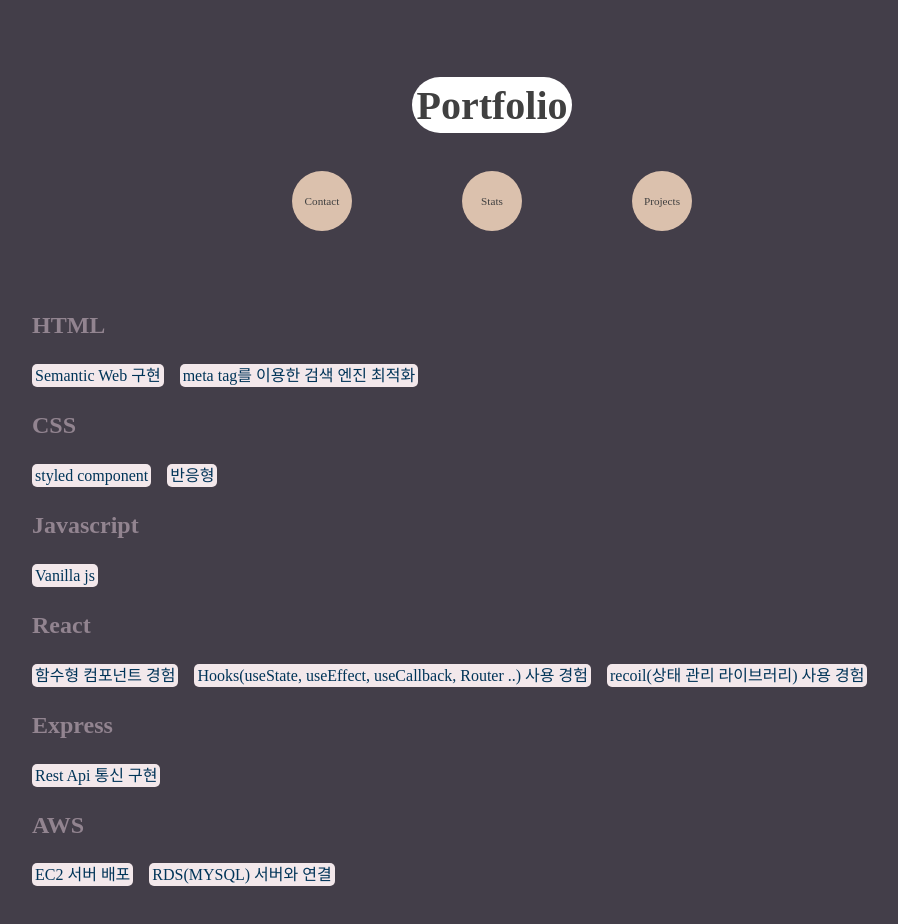
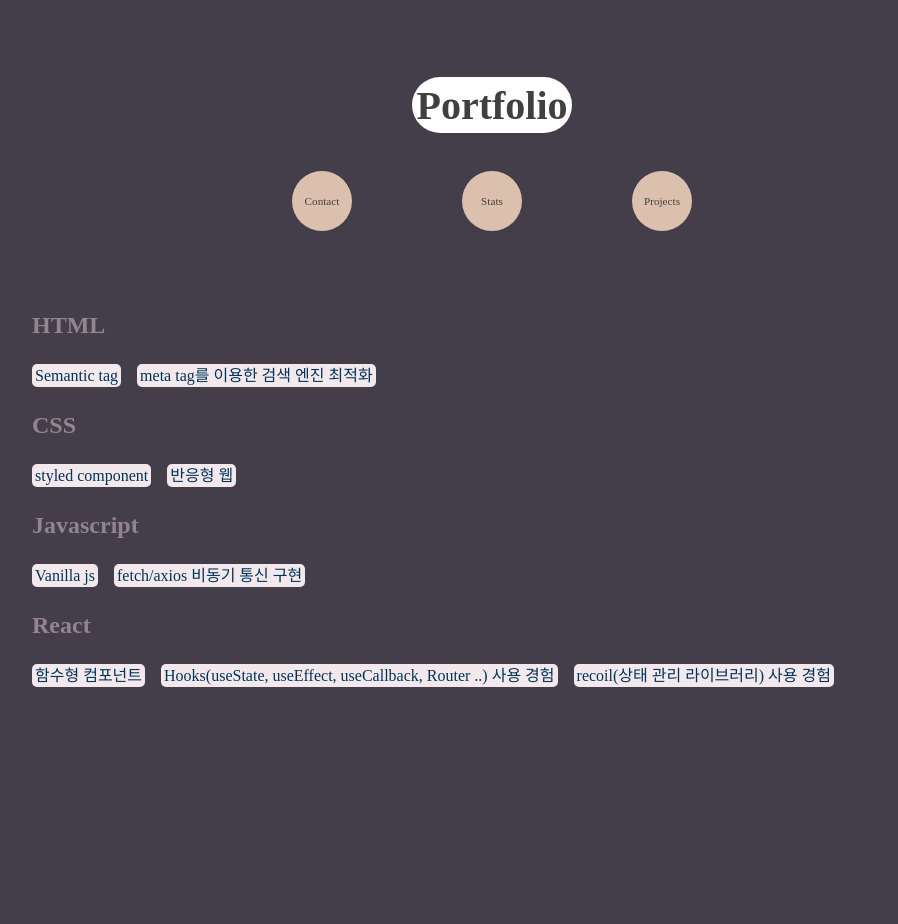
Before and after one commit to bokyungK/portfolio, a React (Create React App) app: page /stat in a window 1280 px wide. Shown: the top 924 px of the page, without its empty margins (148-1046 px from the left). After the commit the page ends 800 px from the top, so only its background shows below. Built offline with nearby package versions, Linux system fonts and the light colour scheme; a web font is replaced by a local one.

Commit message:
change stats

```diff
--- a/src/components/Stats.js
+++ b/src/components/Stats.js
@@ -8,7 +8,7 @@ function Stats() {
                     <li className="skill">
                         <h2>HTML</h2>
                         <div className="description">
-                            <span>Semantic Web 구현</span>
+                            <span>Semantic tag</span>
                             <span>meta tag를 이용한 검색 엔진 최적화</span>
                         </div>
                     </li>
@@ -16,36 +16,22 @@ function Stats() {
                         <h2>CSS</h2>
                         <div className="description">
                             <span>styled component</span>
-                            <span>반응형</span>
+                            <span>반응형 웹</span>
                         </div>
                     </li>
                     <li className="skill">
                         <h2>Javascript</h2>
                         <div className="description">
                             <span>Vanilla js</span>
+                            <span>fetch/axios 비동기 통신 구현</span>
                         </div>
                     </li>
                     <li className="skill">
                         <h2>React</h2>
                         <div className="description">
-                            <span>함수형 컴포넌트 경험</span>
+                            <span>함수형 컴포넌트</span>
                             <span>Hooks(useState, useEffect, useCallback, Router ..) 사용 경험</span>
                             <span>recoil(상태 관리 라이브러리) 사용 경험</span>
-                        </div>
-                    </li>
-                    <li className="skill">
-                        <h2>
-                            Express
-                        </h2>
-                        <div className="description">
-                            <span>Rest Api 통신 구현</span>
-                        </div>
-                    </li>
-                    <li className="skill">
-                        <h2>AWS</h2>
-                        <div className="description">
-                            <span>EC2 서버 배포</span>
-                            <span>RDS(MYSQL) 서버와 연결</span>
                         </div>
                     </li>
                 </ol>
```
